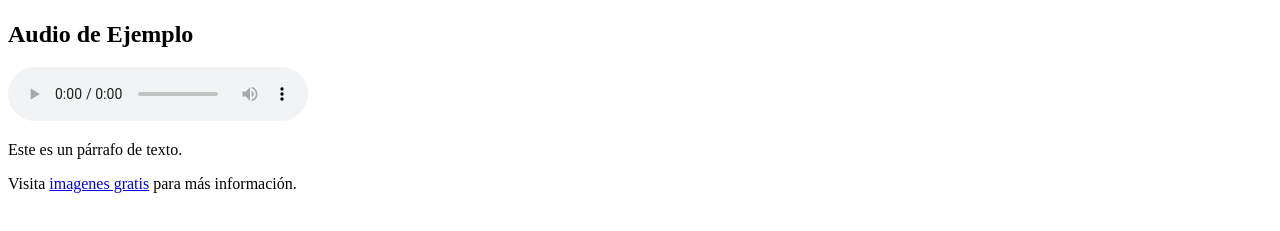
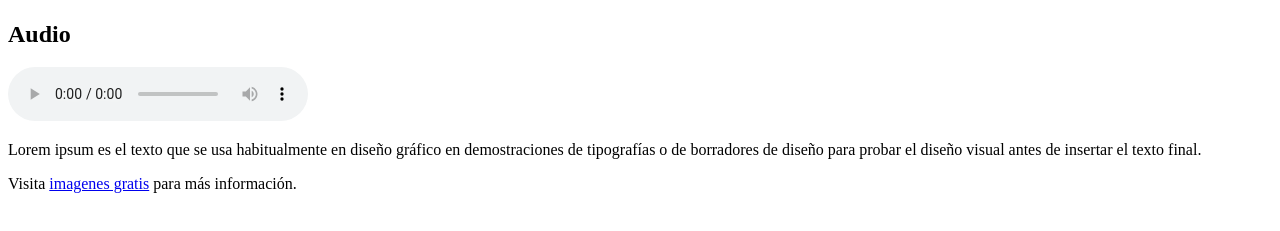
Before and after one commit to enijl/proyectoumg.github.io, a plain HTML site: page index.html in a window 1280 px wide. Shown: the part 423-654 px from the top of the page. Drawn offline with Linux system fonts and the light colour scheme.

Commit message:
Update index.html

```diff
--- a/index.html
+++ b/index.html
@@ -28,13 +28,13 @@
     <h2>Imagen</h2>
     <img src="https://scontent.fgua13-1.fna.fbcdn.net/v/t39.30808-6/300776343_449949937149981_7123785140846335735_n.jpg?_nc_cat=107&ccb=1-7&_nc_sid=5f2048&_nc_ohc=z-pItowgadkAX8qUI2o&_nc_ht=scontent.fgua13-1.fna&oh=00_AfDYUTf4_-6f7zh3K6owW68uhRq131DhzsQg_25rxayWTg&oe=65FA46C6" alt="Imagen de ejemplo" width="200">
 
-    <h2>Audio de Ejemplo</h2>
+    <h2>Audio</h2>
     <audio controls>
         <source src="audio.mp3" type="audio/mpeg">
         Tu navegador no soporta el elemento de audio.
     </audio>
 
-    <p>Este es un párrafo de texto.</p>
+    <p>Lorem ipsum es el texto que se usa habitualmente en diseño gráfico en demostraciones de tipografías o de borradores de diseño para probar el diseño visual antes de insertar el texto final.</p>
 
     <p>Visita <a href="https://www.pngwing.com/">imagenes gratis</a> para más información.</p>
 </body>
```
